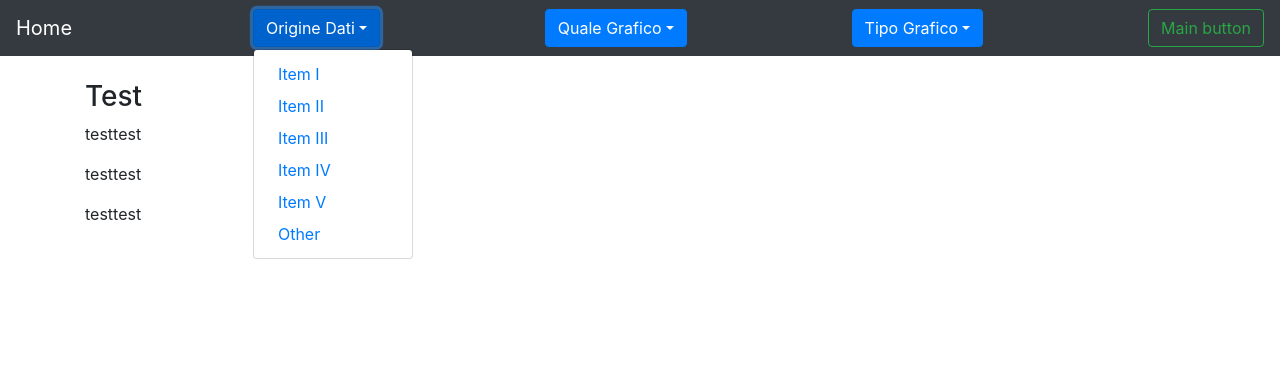
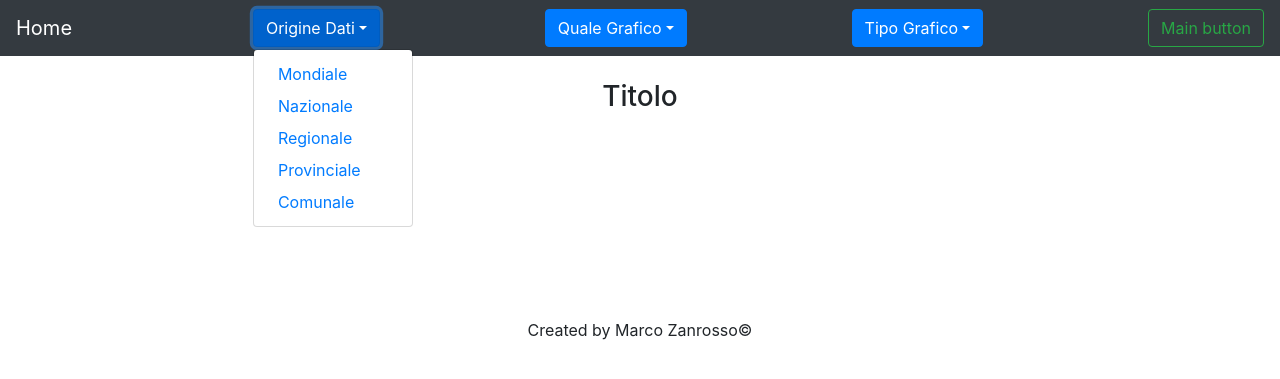
Before and after one commit to jobthirimu/covidGraphics, a PHP site: page /test.php in a window 1280 px wide, after a click on "Origine Dati". Shown: the top 379 px of the page. Run offline with PHP 8.4, Linux system fonts and the light colour scheme.

Commit message:
upgrade test.php adding js

```diff
--- a/test.php
+++ b/test.php
@@ -6,12 +6,6 @@
     <meta name="viewport" content="width=device-width, initial-scale=1.0">
     <title>Document</title>
     <link rel="stylesheet" href="https://maxcdn.bootstrapcdn.com/bootstrap/4.4.1/css/bootstrap.min.css">
-    <style>
-        * {
-            padding: 0;
-            margin: 0;
-        }
-    </style>
 </head>
 
 <body>
@@ -19,36 +13,34 @@
     <nav class="navbar bg-dark navbar-dark">
         <a class="navbar-brand" href="#" id="home">Home</a>
         <div class="btn-group">
-            <a class="btn btn-primary dropdown-toggle" data-toggle="dropdown" href="#">Origine Dati<span class="caret"></span></a>
+            <a id="1" class="btn btn-primary dropdown-toggle" data-toggle="dropdown" href="#" changed="false">Origine Dati<span class='caret'></span></a>
             <ul class="dropdown-menu">
-                <li class="dropdown-item"><a href="#">Item I</a></li>
-                <li class="dropdown-item"><a href="#">Item II</a></li>
-                <li class="dropdown-item"><a href="#">Item III</a></li>
-                <li class="dropdown-item"><a href="#">Item IV</a></li>
-                <li class="dropdown-item"><a href="#">Item V</a></li>
-                <li class="dropdown-item"><a href="#">Other</a></li>
+                <li class="dropdown-item"><a href="#">Mondiale</a></li>
+                <li class="dropdown-item"><a href="#">Nazionale</a></li>
+                <li class="dropdown-item"><a href="#">Regionale</a></li>
+                <li class="dropdown-item"><a href="#">Provinciale</a></li>
+                <li class="dropdown-item"><a href="#">Comunale</a></li>
             </ul>
         </div>
         <div class="btn-group">
-            <a class="btn btn-primary dropdown-toggle" data-toggle="dropdown" href="#">Quale Grafico<span class="caret"></span></a>
+            <a id="2" class="btn btn-primary dropdown-toggle" data-toggle="dropdown" href="#" changed="false">Quale Grafico<span class='caret'></span></a>
             <ul class="dropdown-menu">
-                <li class="dropdown-item"><a href="#">Item I</a></li>
-                <li class="dropdown-item"><a href="#">Item II</a></li>
-                <li class="dropdown-item"><a href="#">Item III</a></li>
-                <li class="dropdown-item"><a href="#">Item IV</a></li>
-                <li class="dropdown-item"><a href="#">Item V</a></li>
-                <li class="dropdown-item"><a href="#">Other</a></li>
+                <li class="dropdown-item"><a href="#">Totale Casi</a></li>
+                <li class="dropdown-item"><a href="#">Totale Attualmente Infetti</a></li>
+                <li class="dropdown-item"><a href="#">Nuovi Infetti</a></li>
+                <li class="dropdown-item"><a href="#">Totale Guariti</a></li>
+                <li class="dropdown-item"><a href="#">Totale Morti</a></li>
             </ul>
         </div>
         <div class="btn-group">
-            <a class="btn btn-primary dropdown-toggle" data-toggle="dropdown" href="#">Tipo Grafico<span class="caret"></span></a>
+            <a id="3" class="btn btn-primary dropdown-toggle" data-toggle="dropdown" href="#" changed="false">Tipo Grafico<span class='caret'></span></a>
             <ul class="dropdown-menu">
-                <li class="dropdown-item"><a href="#">Item I</a></li>
-                <li class="dropdown-item"><a href="#">Item II</a></li>
-                <li class="dropdown-item"><a href="#">Item III</a></li>
-                <li class="dropdown-item"><a href="#">Item IV</a></li>
-                <li class="dropdown-item"><a href="#">Item V</a></li>
-                <li class="dropdown-item"><a href="#">Other</a></li>
+                <li class="dropdown-item"><a href="#">Grafico a linee</a></li>
+                <li class="dropdown-item"><a href="#">Grafico a barre</a></li>
+                <li class="dropdown-item"><a href="#">Grafico a radar</a></li>
+                <li class="dropdown-item"><a href="#">Grafico a doughnut</a></li>
+                <li class="dropdown-item"><a href="#">Grafico a torta</a></li>
+                <li class="dropdown-item"><a href="#">Grafico ad area polare</a></li>
             </ul>
         </div>
         <form class="form-inline">
@@ -58,11 +50,26 @@
     <br>
 
     <div class="container">
-        <h3>Test</h3>
-        <p>testtest</p>
-        <p>testtest</p>
-        <p>testtest</p>
+        <div class="row">
+            <div class="col-sm">
+                <h3 id="titolo" class="text-center">Titolo</h3>
+            </div>
+        </div>
+        <div class="row">
+            <div class="col-sm">
+                <div id="chart-container">
+                    <canvas id="graphCanvas"></canvas>
+                </div>
+            </div>
+        </div>
     </div>
+    <footer class="page-footer font-small blue pt-4">
+        <div class="footer-copyright text-center py-3">
+            Created by Marco Zanrosso©
+            <!-- <a href="https://mdbootstrap.com/"> MDBootstrap.com</a> -->
+        </div>
+
+    </footer>
 
 
     <script src="https://ajax.googleapis.com/ajax/libs/jquery/3.4.1/jquery.min.js"></script>
@@ -72,10 +79,99 @@
     <script>
         $(".dropdown-menu li a").click(function() {
             var selText = $(this).text();
-            $(this).parents('.btn-group').find('.dropdown-toggle').html(selText + ' <span class="caret"></span>');
+            $(this).parents('.btn-group').find('.dropdown-toggle').html(selText + '<span class="caret"></span>');
+            $(this).parents('.btn-group').find('.dropdown-toggle').attr("changed", selText);
         });
         $("button").click(function() {
-            alert("Hai cliccato");
+            var choose1 = $("#1").attr("changed") != "false" ? $("#1").attr("changed") : "false";
+            var choose2 = $("#2").attr("changed") != "false" ? $("#2").attr("changed") : "false";
+            var choose3 = $("#3").attr("changed") != "false" ? $("#3").attr("changed") : "false";
+            //alert("ch1: " + choose1 + " ch2: " + choose2 + " ch3: " + choose3); //check clicked property
+            if (choose1 != "false" && choose2 != "false" && choose3 != "false") {
+                $.post("assets/php/graph.php", function(data) {
+                    var strX = "data";
+                    var strY = "";
+                    var lbl = "";
+                    var typeG = "line";
+                    switch (choose2) {
+                        case "Totale Casi":
+                            strY = "totale_casi";
+                            break;
+                        case "Totale Attualmente Infetti":
+                            strY = "totale_attualmente_positivi";
+                            break;
+                        case "Nuovi Infetti":
+                            strY = "nuovi_attualmente_positivi";
+                            break;
+                        case "Totale Guariti":
+                            strY = "dimessi_guariti";
+                            break;
+                        case "Totale Morti":
+                            strY = "deceduti";
+                            break;
+                    }
+                    switch (choose3) {
+                        case "Grafico a linee":
+                            typeG = "line";
+                            break;
+                        case "Grafico a barre":
+                            typeG = "bar";
+                            break;
+                        case "Grafico a radar":
+                            typeG = "radar";
+                            break;
+                        case "Grafico a doughnut":
+                            typeG = "doughnut";
+                            break;
+                        case "Grafico a torta":
+                            typeG = "pie";
+                            break;
+                        case "Grafico ad area polare":
+                            typeG = "polarArea";
+                            break;
+                    }
+                    $("titolo").append("<h2 id='bm2'><a href='#bm2'>Tabella con il " + lbl + "</a></h2><br><br>");
+                    console.log(data);
+                    var asseX = [];
+                    var asseY = [];
+                    var bColor = [];
+
+                    for (var i in data) {
+                        r = Math.floor(Math.random() * 200);
+                        g = Math.floor(Math.random() * 200);
+                        b = Math.floor(Math.random() * 200);
+                        c = 'rgb(' + r + ', ' + g + ', ' + b + ')';
+                        asseX.push(data[i][strX]);
+                        asseY.push(data[i][strY]);
+                        bColor.push(c);
+                    }
+
+                    var chartdata = {
+                        labels: asseX,
+                        datasets: [{
+                            label: lbl,
+                            //backgroundColor: '#49e2ff',
+                            backgroundColor: type != "line" && type != "radar" && type != "bar" ? bColor : '#49e2ff',
+                            //backgroundColor: bColor,
+                            borderColor: '#46d5f1',
+                            hoverBackgroundColor: '#CCCCCC',
+                            hoverBorderColor: '#666666',
+                            data: asseY
+                        }]
+                    };
+
+                    var graphTarget = $("#graphCanvas");
+
+                    graph = new Chart(
+                        graphTarget, {
+                            responsive: true,
+                            type: typeG,
+                            data: chartdata
+                        });
+                });
+            } else {
+                alert("Inserisci tutte le informazioni per procedere \r\n alla creazione del grafico");
+            }
         });
         $("#home").click(function() {
             location.reload();
```
